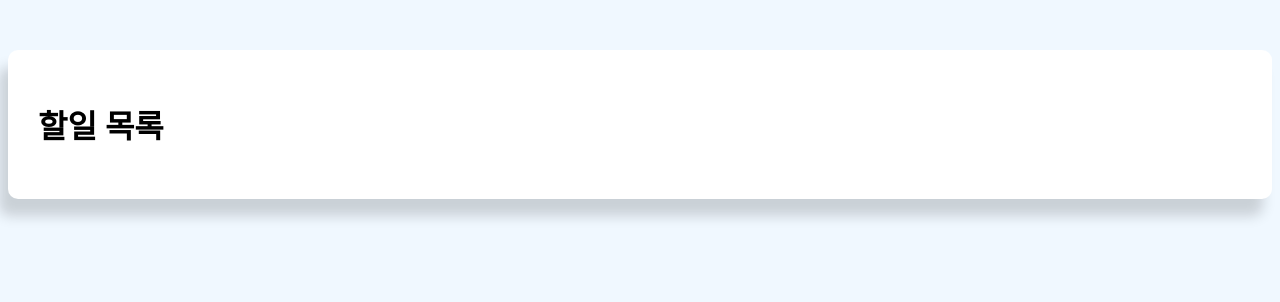
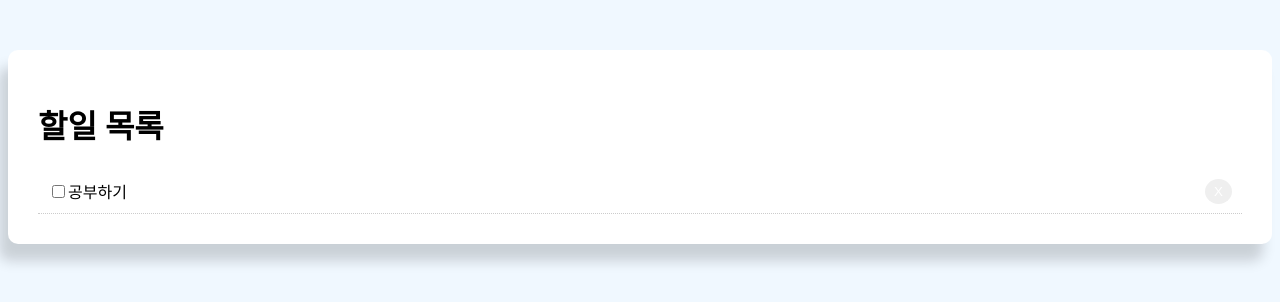
Before and after one commit to yuna8815/reactTodoApp, a React (Create React App) app: page / in a window 1280 px wide. Shown: the top 302 px of the page. Built offline with nearby package versions, Linux system fonts and the light colour scheme.

Commit message:
feat: 목록 UI 추가

```diff
--- a/src/App.js
+++ b/src/App.js
@@ -2,12 +2,35 @@
 import './App.css';
 
 export default class App extends Component {
+  btnStyle = {
+    color: "#fff",
+    border: "none",
+    padding: "5px 9px",
+    borderRadius: "50%",
+    cursor: "pointer",
+    float: "right"
+  }
+
+  // 동적 스타일링을 위해 함수형 스타일선언
+  getStyle = () => {
+    return {
+      padding: "10px",
+      borderBottom: "1px #ccc dotted",
+      textDecoration: "none"
+    }
+  }
   render() {
     return(
       <div className="container">
         <div className="todoBlock">
           <div className="title">
             <h1>할일 목록</h1>
+          </div>
+
+          <div style={this.getStyle()}>
+            <input type="checkbox" defaultChecked={false} />
+            공부하기
+            <button style={this.btnStyle}>X</button>
           </div>
         </div>
       </div>
```
